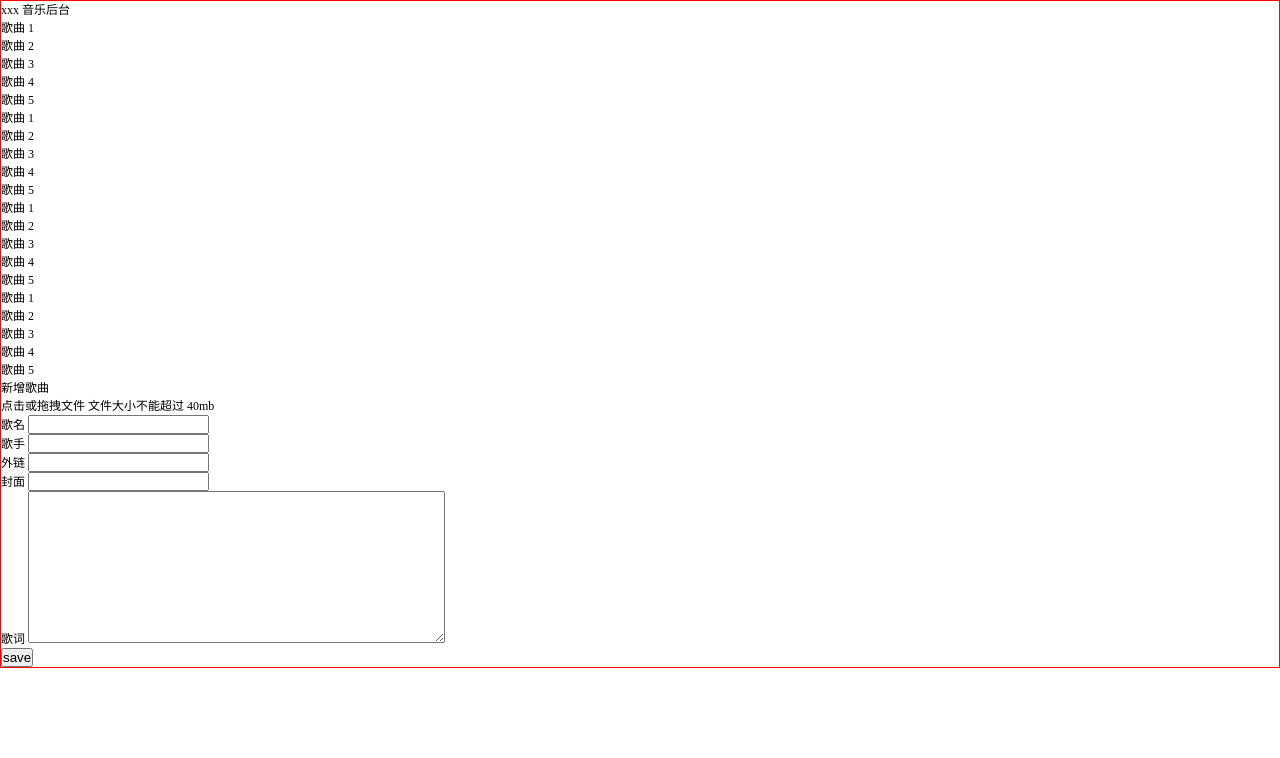
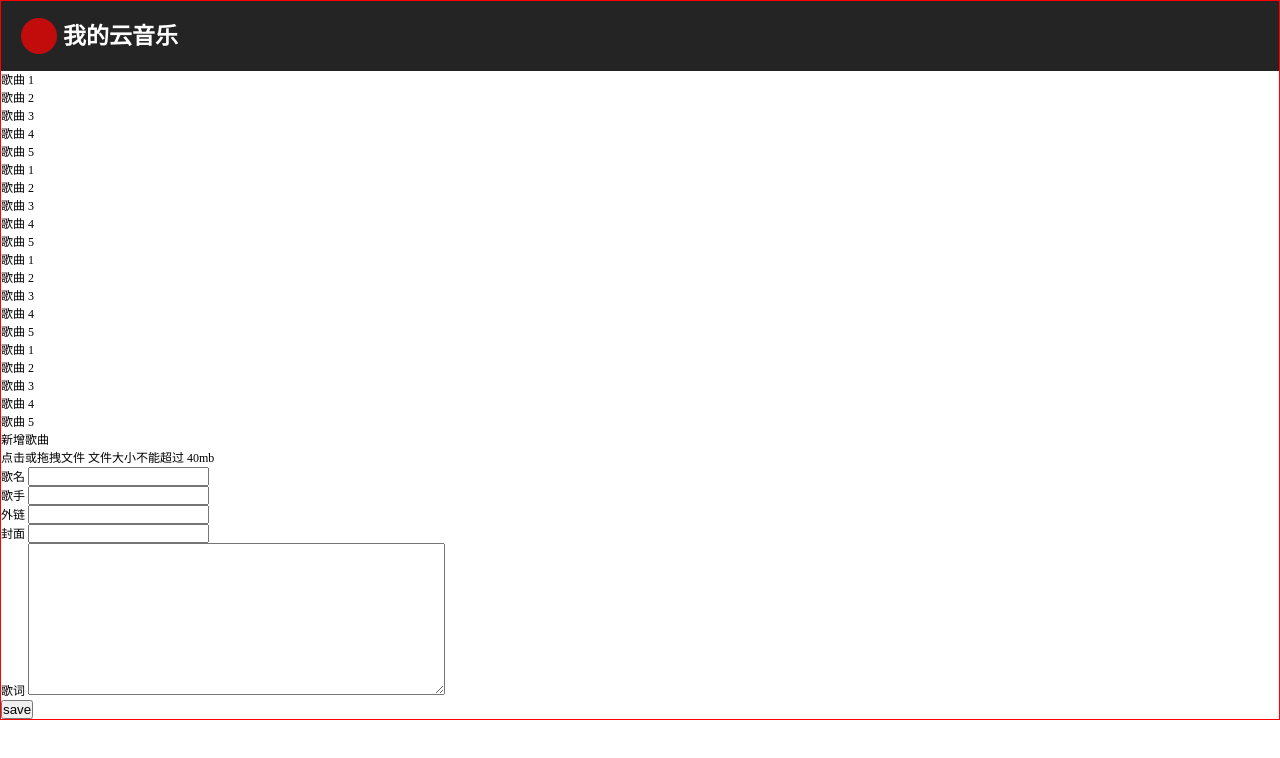
Before and after one commit to strugglebak/music, a website: page src/admin.html in a window 1280 px wide. Drawn offline with Linux system fonts and the light colour scheme.

Commit message:
完成 nav 样式

```diff
--- a/src/admin.html
+++ b/src/admin.html
@@ -11,7 +11,16 @@
     <body>
         <div class="wrapper">
             <div class="header">
-                <nav>xxx 音乐后台</nav>
+                <nav>
+                    <h1 class="logo">
+                        <a href="/src/admin">
+                            <svg class="icon" aria-hidden="true">
+                                <use xlink:href="#icon-music-logo"></use>
+                            </svg>
+                            <span>我的云音乐</span>
+                        </a>
+                    </h1>
+                </nav>
             </div>
             <div class="content">
                 <aside>
@@ -79,6 +88,7 @@
                 </main>
             </div>
         </div>
+        <script src="//at.alicdn.com/t/font_1039278_9edydohqk5a.js"></script>
         <!-- <script src="../node_modules/leancloud-storage/dist/av-min.js"></script>
         <script src="../node_modules/plupload/js/plupload.min.js" charset="utf-8"></script>
         <script src="../node_modules/qiniu-js/dist/qiniu.min.js" charset="utf-8"></script> -->
--- a/src/css/default.css
+++ b/src/css/default.css
@@ -3,7 +3,14 @@
 ul, ol { list-style: none; }
 a { color: inherit; text-decoration: none; }
 body { font-size: 12px; line-height: 1.5; }
+.icon { width: 2em; height: 2em; fill: currentColor; overflow: hidden; }
 
 .wrapper {
     border: 1px solid red;
 }
+
+/* nav */
+.header > nav { padding: 17px 20px; background-color: #242424; }
+.header > nav .logo > a { display: flex; height: 100%; align-items: center; }
+.header > nav .logo > a > span { font-family: Arial, Helvetica, sans-serif; font-size: 23px; color: white; }
+.header > nav .logo > a .icon { border-radius: 100%; background: #C20C0C; fill: white; margin-right: 6px; }
```
